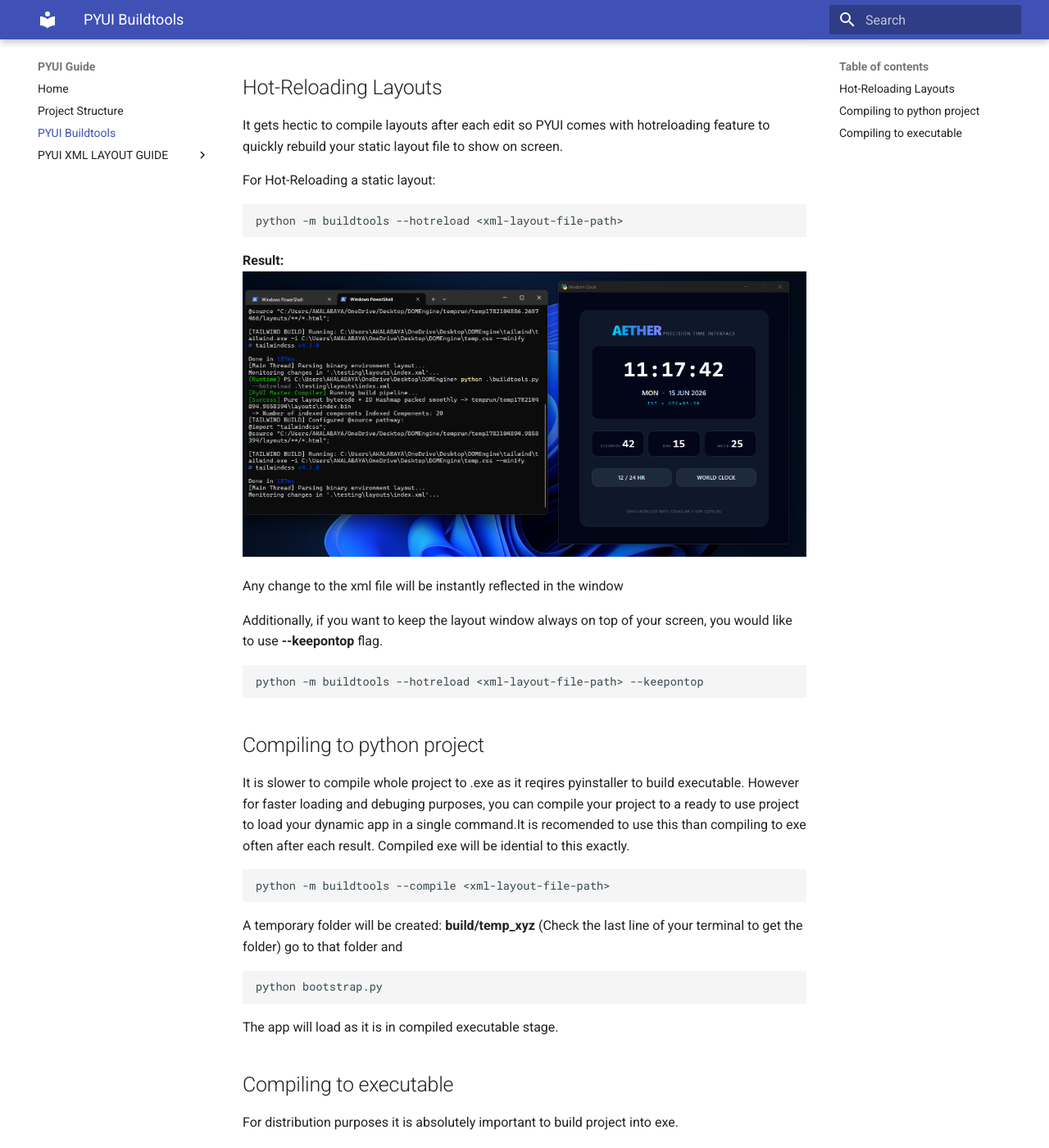
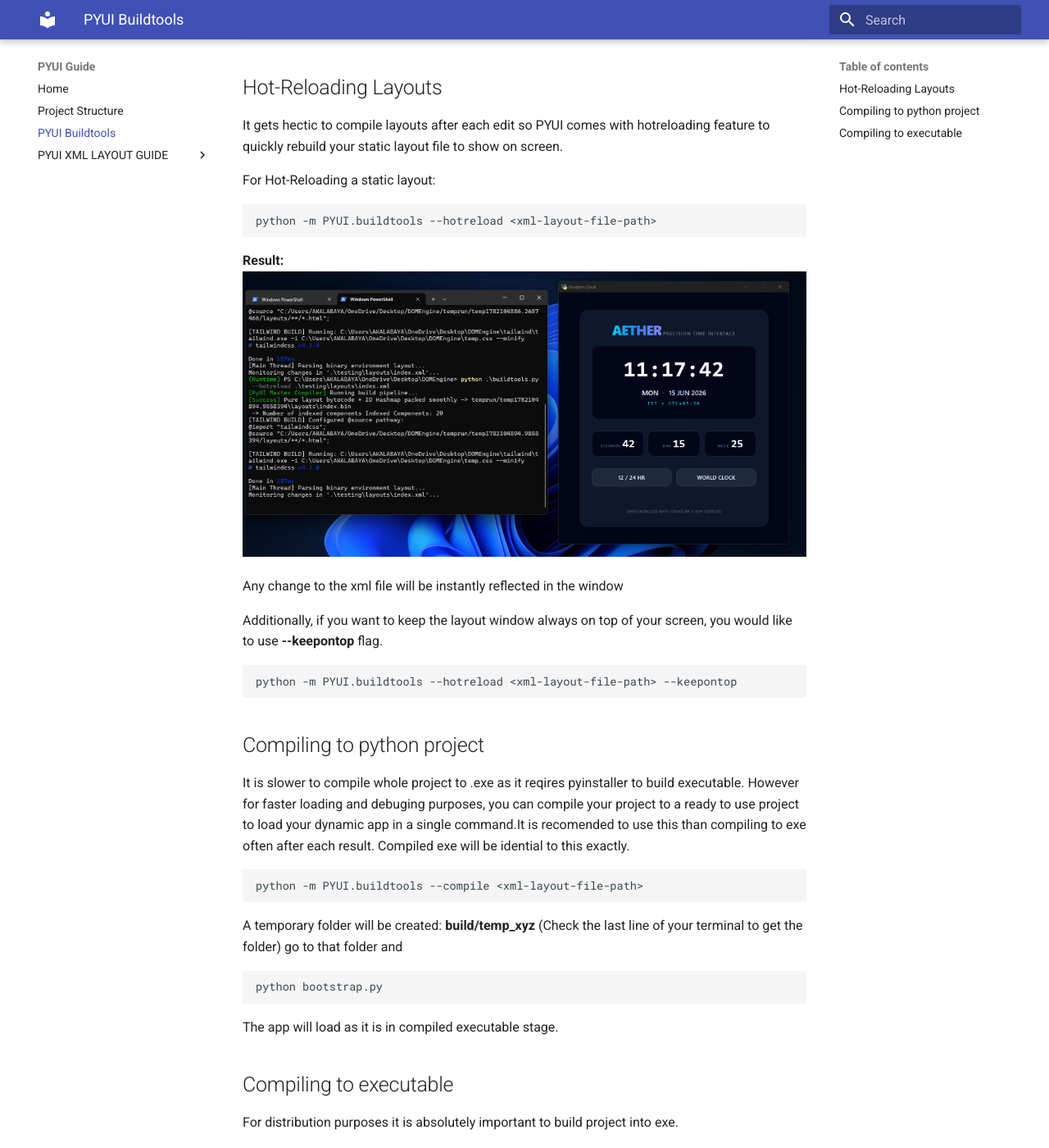
Before and after one commit to akalabayapal/PYUI-docs, an MkDocs documentation site: the page built from docs/pyui_buildtools.md, in a window 1280 px wide and 1400 px high, scrolled down 250 px. Shown: the whole window at 82% size. Built offline with MkDocs 1.6.1 and Material for MkDocs 9.7.7, drawn with Linux system fonts in a browser that asks for light colours; some of the changed text lies outside the part shown.

Commit message:
Package Fixes in Documentation

```diff
--- a/docs/pyui_buildtools.md
+++ b/docs/pyui_buildtools.md
@@ -12,7 +12,7 @@
 
 For Hot-Reloading a static layout:
 
-    python -m buildtools --hotreload <xml-layout-file-path>
+    python -m PYUI.buildtools --hotreload <xml-layout-file-path>
 
 **Result:**
 ![HotReload Example](assets/hotreload.png)
@@ -21,13 +21,13 @@
 
 Additionally, if you want to keep the layout window always on top of your screen, you would like to use **--keepontop** flag.
 
-    python -m buildtools --hotreload <xml-layout-file-path> --keepontop
+    python -m PYUI.buildtools --hotreload <xml-layout-file-path> --keepontop
 
 ## Compiling to python project
 
 It is slower to compile whole project to .exe as it reqires pyinstaller to build executable. However for faster loading and debuging purposes, you can compile your project to a ready to use project to load your dynamic app in a single command.It is recomended to use this than compiling to exe often after each result. Compiled exe will be idential to this exactly.
 
-    python -m buildtools --compile <xml-layout-file-path>
+    python -m PYUI.buildtools --compile <xml-layout-file-path>
 
 A temporary folder will be created: **build/temp_xyz** (Check the last line of your terminal to get the folder) go to that folder and
 
@@ -45,7 +45,7 @@
 
 Compile to Exe:
 
-    python -m buildtools --compileexe <project-directory>
+    python -m PYUI.buildtools --compileexe <project-directory>
 
 Important Extra flags for Executable compilation:
 
```
Also changed, not shown: docs/index.md (+4 -3 lines).
